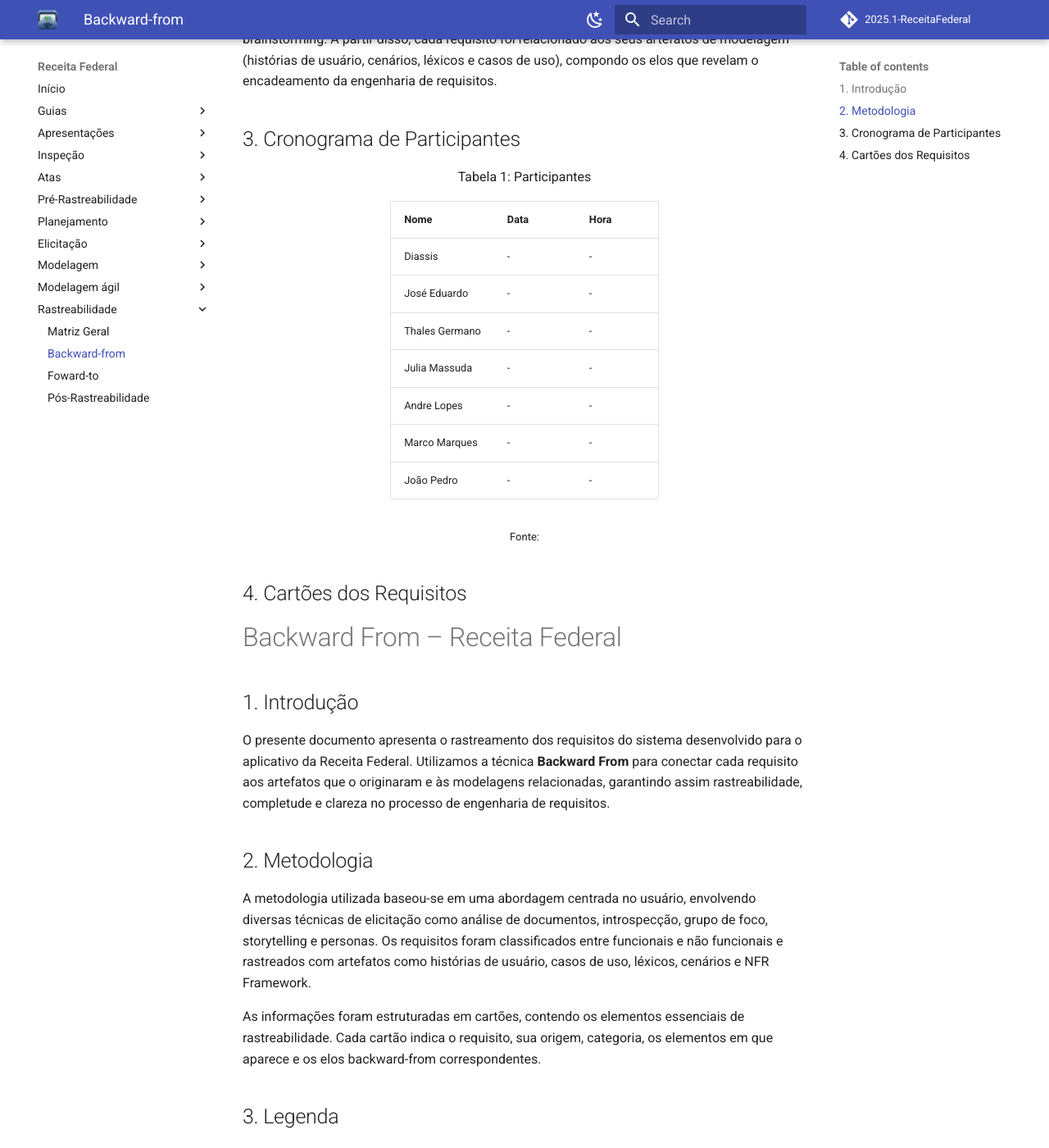
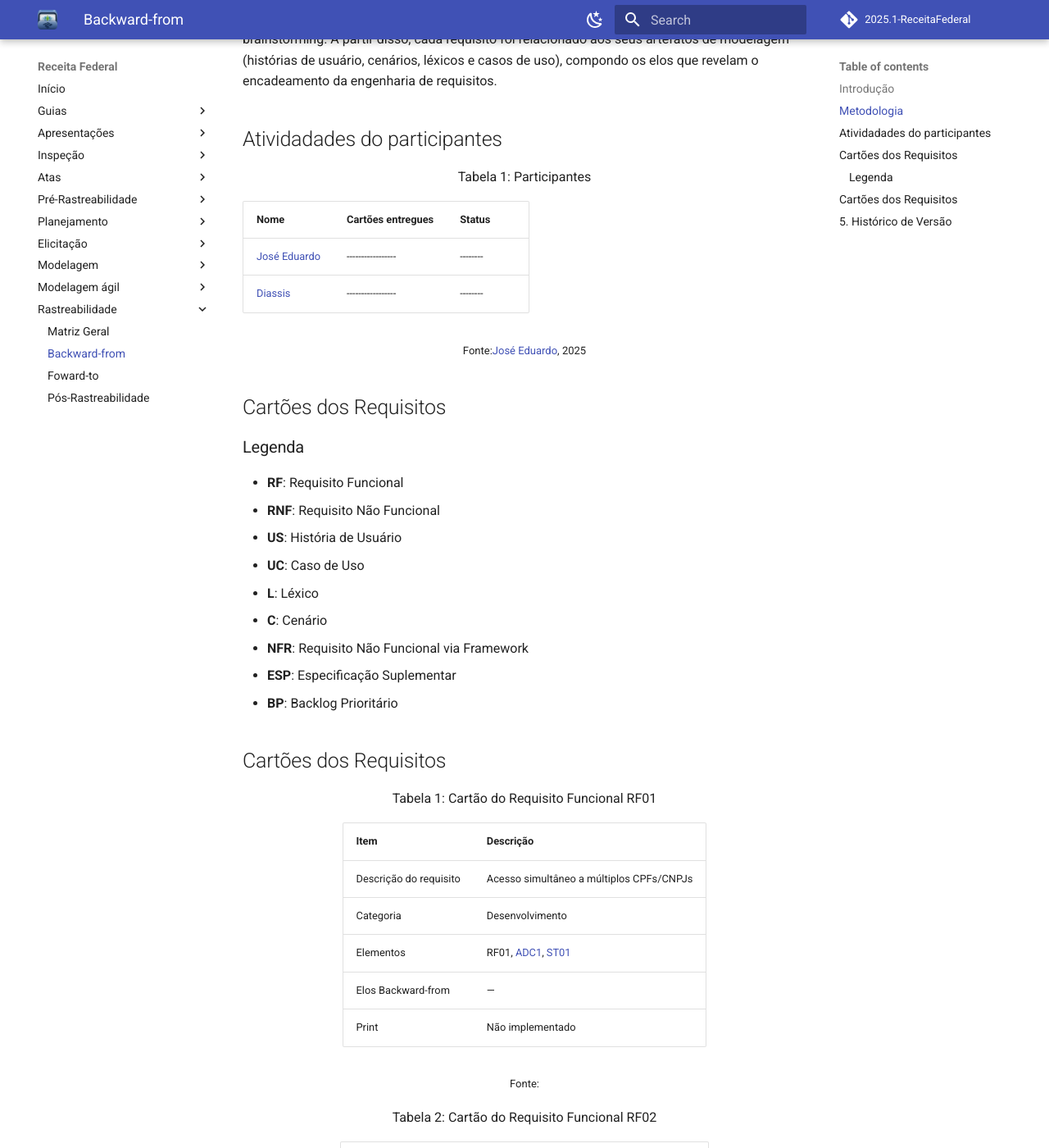
Before and after one commit to Requisitos-de-Software/2025.1-Meu-INSS, an MkDocs documentation site: the page built from docs/rastreabilidade/backward-from.md, in a window 1280 px wide and 1400 px high, scrolled down 440 px. Shown: the whole window at 82% size. Built offline with MkDocs 1.6.1 and Material for MkDocs 9.7.7, drawn with Linux system fonts in a browser that asks for light colours; comment, search, counter and statistics services are not loaded; some of the changed text lies outside the part shown.

Commit message:
ajuste no backward

```diff
--- a/docs/rastreabilidade/backward-from.md
+++ b/docs/rastreabilidade/backward-from.md
@@ -1,56 +1,25 @@
-
-# Backward From – Receita Federal
-
-## 1. Introdução
+## Introdução
 
 O presente documento tem como objetivo demonstrar a rastreabilidade dos requisitos do sistema da Receita Federal utilizando a abordagem **Backward From**. Esta abordagem permite acompanhar a origem e os artefatos associados a cada requisito, promovendo transparência e controle ao processo de engenharia de requisitos.
 
-## 2. Metodologia
+## Metodologia
 
 Para a construção do Backward From, foram utilizados os requisitos previamente elicitados por meio de técnicas como introspecção, storytelling, análise de documentos, entrevistas e brainstorming. A partir disso, cada requisito foi relacionado aos seus artefatos de modelagem (histórias de usuário, cenários, léxicos e casos de uso), compondo os elos que revelam o encadeamento da engenharia de requisitos.
 
-## 3. Cronograma de Participantes
+## Atividadades do participantes
 
 <font size="3"><p style="text-align: center">Tabela 1: Participantes</p></font>
 
-<div align="center">
-<table>
-  <thead>
-    <tr>
-      <th>Nome</th>
-      <th>Data</th>
-      <th>Hora</th>
-    </tr>
-  </thead>
-  <tbody>
-    <tr><td> Diassis </td><td> - </td><td> - </td></tr>
-    <tr><td> José Eduardo </td><td> - </td><td> - </td></tr>
-    <tr><td> Thales Germano </td><td> - </td><td> - </td></tr>
-    <tr><td> Julia Massuda </td><td> - </td><td> - </td></tr>
-    <tr><td> Andre Lopes </td><td> - </td><td> - </td></tr>
-    <tr><td> Marco Marques </td><td> - </td><td> - </td></tr>
-    <tr><td> João Pedro </td><td> - </td><td> - </td></tr>
-  </tbody>
-</table>
-</div>
-
-<font size="2"><p style="text-align: center">Fonte: </p></font>
-
-## 4. Cartões dos Requisitos
-
-# Backward From – Receita Federal
-
-## 1. Introdução
-
-O presente documento apresenta o rastreamento dos requisitos do sistema desenvolvido para o aplicativo da Receita Federal. Utilizamos a técnica **Backward From** para conectar cada requisito aos artefatos que o originaram e às modelagens relacionadas, garantindo assim rastreabilidade, completude e clareza no processo de engenharia de requisitos.
-
-## 2. Metodologia
-
-A metodologia utilizada baseou-se em uma abordagem centrada no usuário, envolvendo diversas técnicas de elicitação como análise de documentos, introspecção, grupo de foco, storytelling e personas. Os requisitos foram classificados entre funcionais e não funcionais e rastreados com artefatos como histórias de usuário, casos de uso, léxicos, cenários e NFR Framework.
-
-As informações foram estruturadas em cartões, contendo os elementos essenciais de rastreabilidade. Cada cartão indica o requisito, sua origem, categoria, os elementos em que aparece e os elos backward-from correspondentes.
-
-## 3. Legenda
+|Nome                                        | Cartões entregues | Status   |
+| ------------------------------------------ | ----------------- | -------- |
+|[José Eduardo](https://github.com/jevprado) | ----------------- | -------- |
+|[Diassis](https://github.com/Diaxiz)        | ----------------- | -------- |
+
+<font size="2"><p style="text-align: center">Fonte:[José Eduardo](https://github.com/jevprado), 2025</p></font>
+
+## Cartões dos Requisitos
+
+### Legenda
 
 - **RF**: Requisito Funcional
 - **RNF**: Requisito Não Funcional
@@ -62,7 +31,7 @@
 - **ESP**: Especificação Suplementar
 - **BP**: Backlog Prioritário
 
-## 4. Cartões dos Requisitos
+## Cartões dos Requisitos
 
 <font size="3"><p style="text-align: center">Tabela 1: Cartão do Requisito Funcional RF01</p></font>
 
```
Also changed, not shown: docs/rastreabilidade/foward-to.md (+1 -1 lines).
